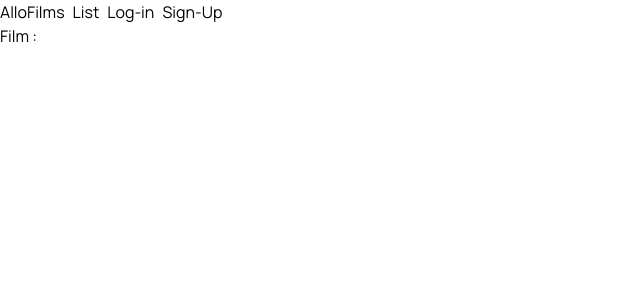
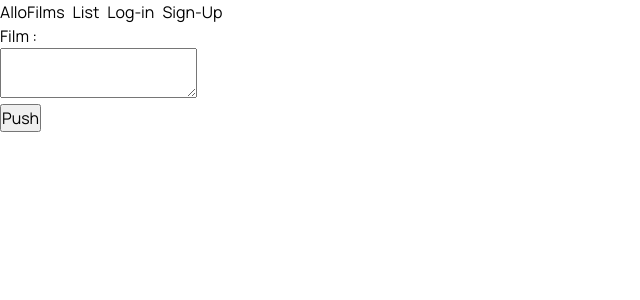
Before and after one commit to Samirnote/Client-AlloFilms, a React (Vite) app: page /films/1 in a window 1280 px wide. Shown: the top 300 px of the page, without its empty margins (0-640 px from the left). Built offline with nearby package versions, Linux system fonts and the light colour scheme; no server answers.

Commit message:
comment progress

```diff
--- a/src/App.jsx
+++ b/src/App.jsx
@@ -8,7 +8,7 @@ import Profile from "./pages/Profile";
 import FilmList from "./pages/List";
 import Details from "./pages/Details";
 import PrivateRoute from "./components/ProtectedRoute/PrivateRoute";
-import AllFilms from "./pages/AllFilms";
+
 
 function App() {
 	return (
--- a/src/components/Forms/FormComment.jsx
+++ b/src/components/Forms/FormComment.jsx
@@ -1,15 +1,30 @@
 import { useState } from "react";
 import useForm from "../../hooks/useForm"
-
+import apiHandler from "../../api/apiHandler";
+import { useParams } from "react-router-dom";
 
 const CommentForm = ()=>{
+    const {id} = useParams();
+    const [content, setContent]= useState("");
 
-    const [{content}, handleChange]= useForm({content : ""});
+    const handleComment = (e)=>{
+        e.preventDefault();
+        const newCom = {content}
+        console.log("je suis la : ", newCom);
+
+        apiHandler
+			.post(`/${id}/comments`, newCom)
+            .then(response=>{console.log(response)})
+			.catch((error) => {
+				setError(error.response.data);
+			});
+
+    }
 
     return (
         <>
-        <form>
-            <textarea type="text" name="content" onChange={handleChange} value={content}/>
+        <form onSubmit={handleComment}>
+            <textarea type="text" name="content" onChange={setContent} />
         </form>
 
         <button>Push</button>
--- a/src/pages/AllFilms.jsx
+++ /dev/null
@@ -1,30 +0,0 @@
-import React, { useEffect, useState } from "react";
-import axios from "axios";
-import { Link } from "react-router-dom";
-import apiHandler from "../api/apiHandler";
-
-
-const AllFilms = () => {
-    const [films, setFilms] = useState([]);
-    useEffect(() => {
-        axios
-            .get("http://localhost:4000/api/films")
-            .then((flms) => {
-                console.log(flms);
-                setFilms(flms.data)
-            })
-            .catch(err => console.error(err))
-    }, []);
-
-    return (
-        <ul>
-            {films.map(flm => {
-                return (
-                    <li>{flm.name}</li>
-                )
-            })}
-        </ul>
-    )
-}
-
-export default AllFilms
--- a/src/pages/Details.jsx
+++ b/src/pages/Details.jsx
@@ -2,6 +2,7 @@ import React, { useEffect, useState } from "react";
 import useForm from "../hooks/useForm";
 import apiHandler from "../api/apiHandler";
 import { useParams } from "react-router-dom";
+import FormComment from "../components/Forms/FormComment"
 
 const Details = ()=>{
     const [details, setDetails] = useState ([]);
@@ -17,7 +18,12 @@ const Details = ()=>{
     }, [details._id]);
 
     return (
-        <p> Film : {details.name}</p>
+        <>
+
+            <p> Film : {details.name}</p>
+            <FormComment/>
+
+        </>
 
     )
 }
```
